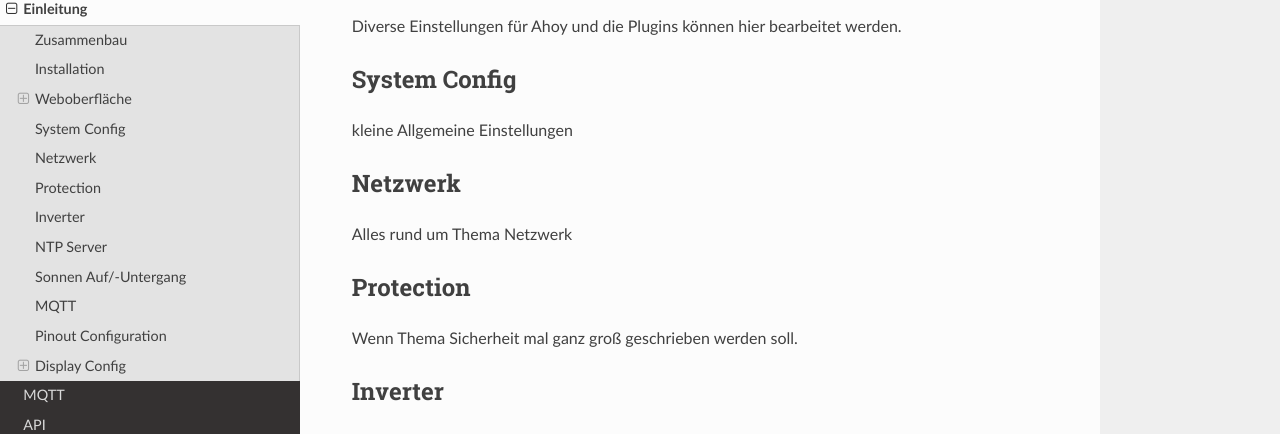
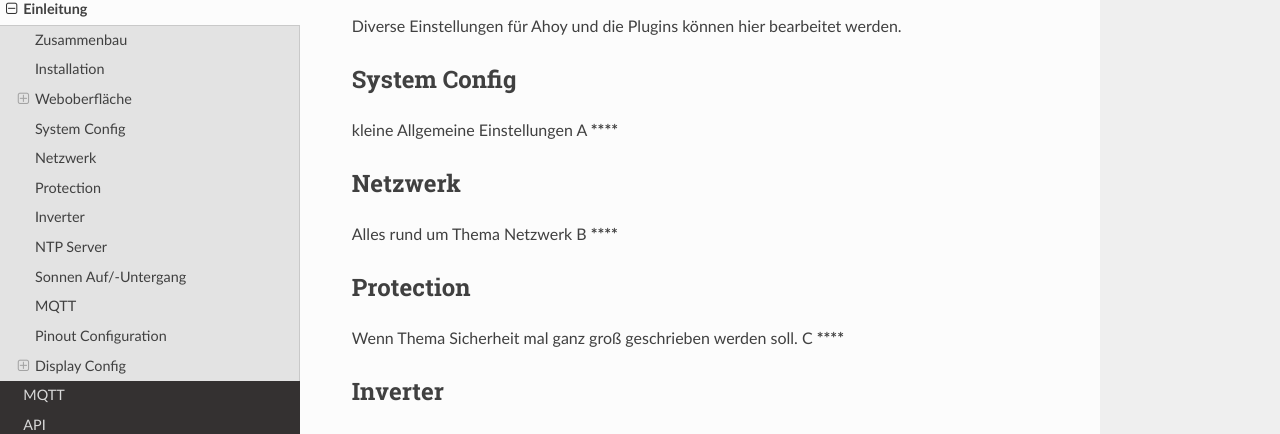
Before and after one commit to lumapu/ahoy_docs, a Sphinx documentation site: the page built from docs/source/usage.rst, in a window 1280 px wide and 900 px high, scrolled down 664 px. Shown: the part 137-571 px from the top of the window. Built offline with Sphinx 7.4.7 and the Read the Docs theme 2.0.0, drawn with Linux system fonts in a browser that asks for light colours.

```diff
--- a/docs/source/usage.rst
+++ b/docs/source/usage.rst
@@ -34,14 +34,21 @@ Diverse Einstellungen für Ahoy und die Plugins können hier bearbeitet werden.
 System Config
 -------------
 kleine Allgemeine Einstellungen
+A
+********
+
 
 Netzwerk
 -------------
 Alles rund um Thema Netzwerk
+B
+********
 
 Protection
 -------------
 Wenn Thema Sicherheit mal ganz groß geschrieben werden soll.
+C
+********
 
 Inverter
 -------------
```
